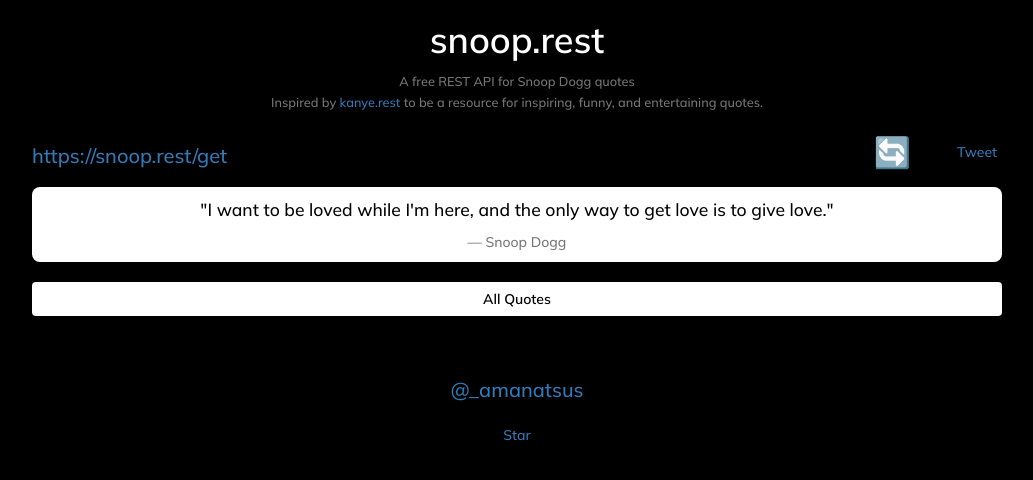
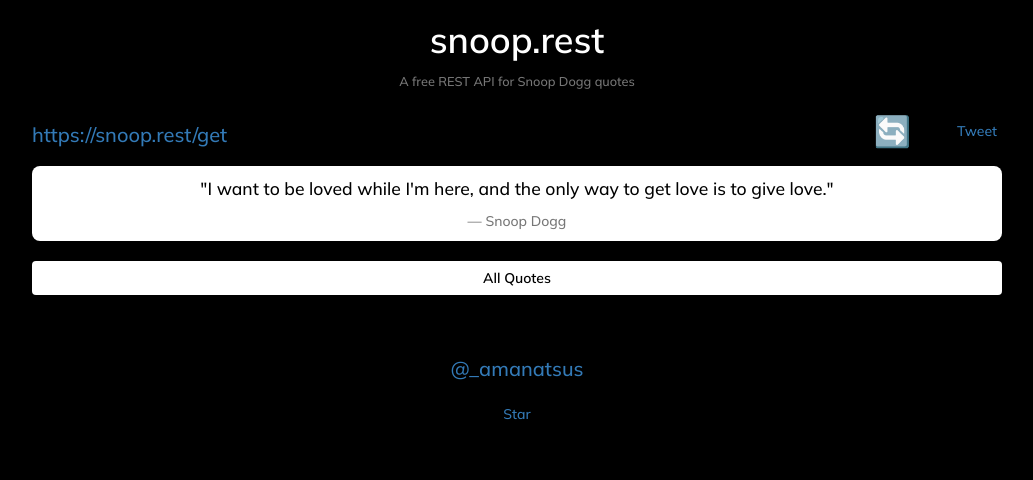
Before and after one commit to marrocelli/snoop.rest, a Flask app: page / in a window 1280 px wide. Shown: the top 480 px of the page, without its empty margins (123-1156 px from the left). Run offline with Flask 2, Linux system fonts and the light colour scheme; some libraries are stand-ins or nearby versions.

Commit message:
Update index.html
Remove Google AdSense and some header text.

```diff
--- a/templates/index.html
+++ b/templates/index.html
@@ -15,10 +15,6 @@
 <link rel="stylesheet" href="{{ url_for('static', filename='css/styles.css') }}">
 
 {% endblock %} <!-- styles -->
-
-<!-- Google AdSense -->
-<script async src="https://pagead2.googlesyndication.com/pagead/js/adsbygoogle.js?client=ca-pub-1852389946588652"
-     crossorigin="anonymous"></script>
 {% endblock %} <!-- head -->
 
 {% block body %}
@@ -27,10 +23,7 @@
     <div class="container-fluid justify-content-center">
         <h1 class="display text-center">snoop.rest</h1>
         <div class="about-div card text-center">
-            <small class="text-muted">A free REST API for Snoop Dogg quotes <br>
-                Inspired by <a href="https://kanye.rest">kanye.rest</a> to be a resource for inspiring,
-                funny, and entertaining quotes.
-            </small>
+            <small class="text-muted">A free REST API for Snoop Dogg quotes <br></small>
         </div>
 
         <div class="container-fluid functions-container">
@@ -58,20 +51,6 @@
                     </div>
                 </blockquote>
             </div>
-        </div>
-
-        <div class="ad-div">
-            <script async src="https://pagead2.googlesyndication.com/pagead/js/adsbygoogle.js?client=ca-pub-1852389946588652"
-                    crossorigin="anonymous"></script>
-            <ins class="adsbygoogle"
-                 style="display:block"
-                 data-ad-format="fluid"
-                 data-ad-layout-key="-gq+22+5y-4q-3v"
-                 data-ad-client="ca-pub-1852389946588652"
-                 data-ad-slot="2201868765"></ins>
-            <script>
-                 (adsbygoogle = window.adsbygoogle || []).push({});
-            </script>
         </div>
 
         <div>
```
